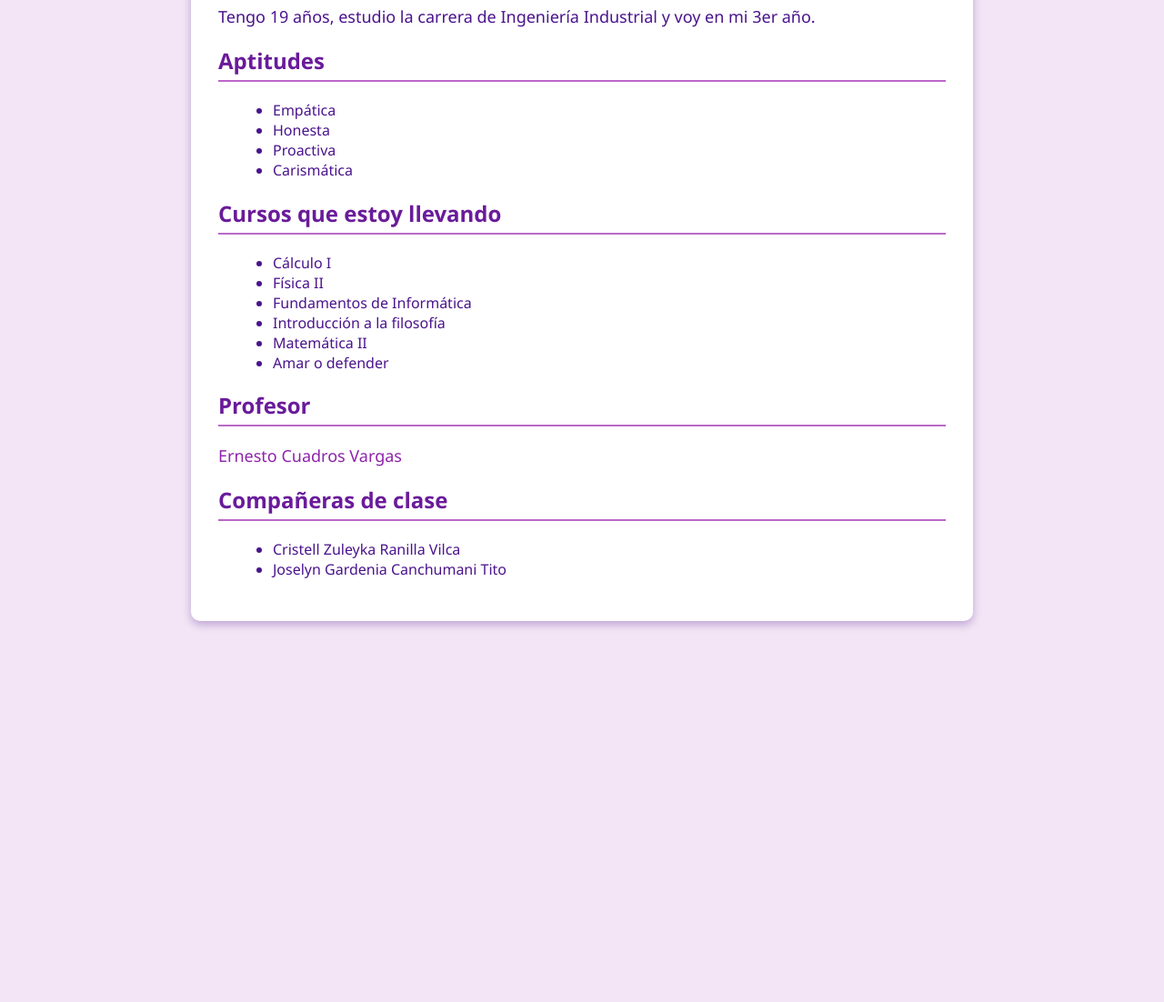
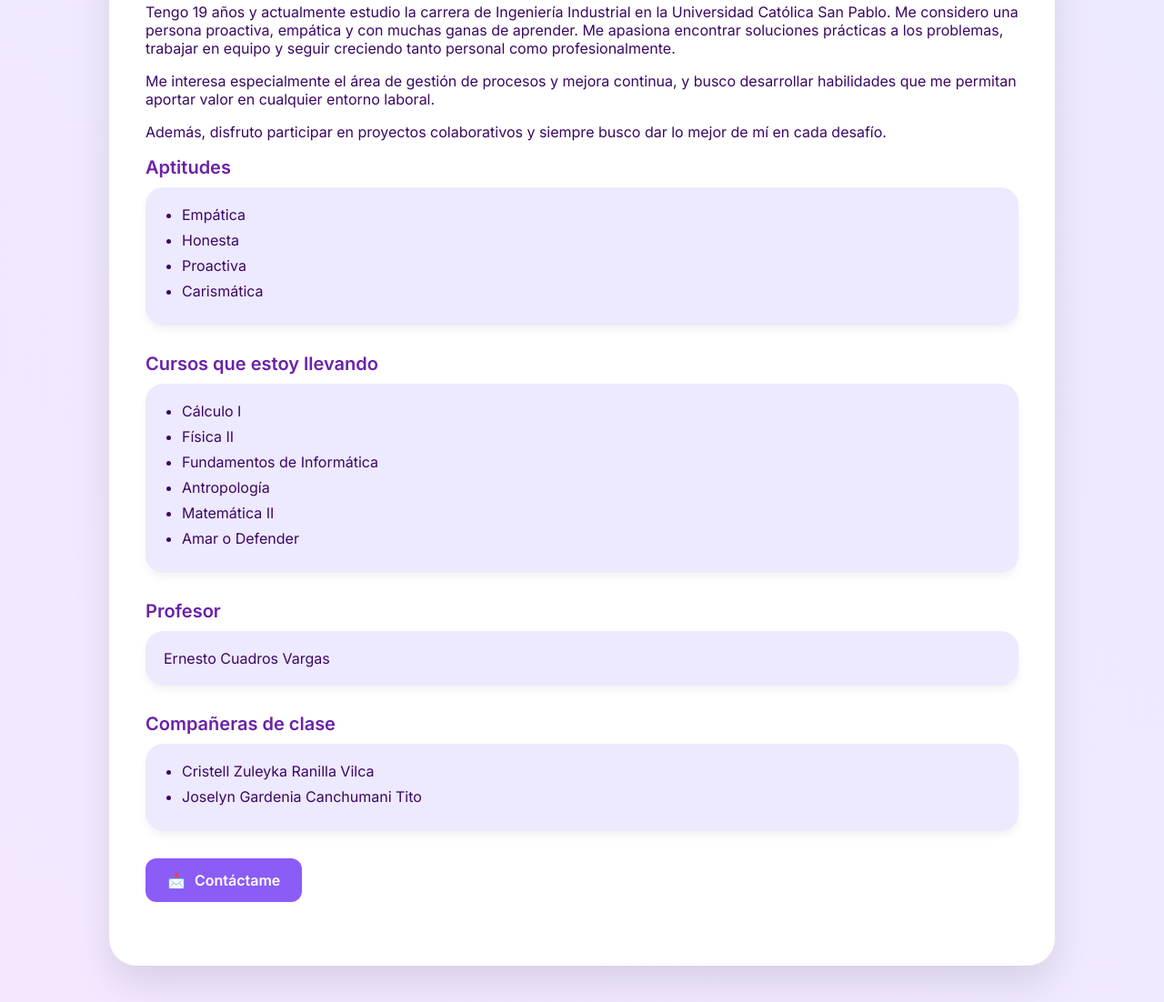
Before and after one commit to Kimberly230705/Kinverli-Rodriguez-Escarza, a plain HTML site: page index.html in a window 1280 px wide. Shown: the part 157-1259 px from the top of the page at 91% size. Before the commit the page ends 880 px from the top, so only its background shows below. Drawn offline with Linux system fonts and the light colour scheme.

Commit message:
Update index.html

```diff
--- a/index.html
+++ b/index.html
@@ -4,80 +4,129 @@
   <meta charset="UTF-8">
   <meta name="viewport" content="width=device-width, initial-scale=1.0">
   <title>Kinverli Masiel Rodríguez Escarza</title>
+  <link href="https://fonts.googleapis.com/css2?family=Inter:wght@400;600;700&display=swap" rel="stylesheet">
   <style>
     body {
-      font-family: 'Segoe UI', Tahoma, Geneva, Verdana, sans-serif;
-      background-color: #f3e5f5;
-      color: #4a148c;
+      font-family: 'Inter', sans-serif;
+      background: linear-gradient(to top right, #f3e8ff, #ede9fe);
+      color: #3b0764;
       margin: 0;
       padding: 0;
     }
-
     .container {
-      max-width: 800px;
+      max-width: 960px;
       margin: 40px auto;
-      background-color: #ffffff;
-      padding: 30px;
-      border-radius: 10px;
-      box-shadow: 0 4px 10px rgba(74, 20, 140, 0.3);
+      background: white;
+      padding: 40px;
+      border-radius: 30px;
+      box-shadow: 0 20px 40px rgba(0,0,0,0.1);
     }
-
-    h1, h2 {
-      color: #6a1b9a;
-      border-bottom: 2px solid #ba68c8;
-      padding-bottom: 5px;
+    h1 {
+      font-size: 32px;
+      color: #5b21b6;
+      margin-bottom: 20px;
     }
-
+    p {
+      font-size: 16px;
+      margin-bottom: 16px;
+    }
+    .section {
+      margin-bottom: 30px;
+    }
+    .section h2 {
+      font-size: 20px;
+      font-weight: 600;
+      color: #6b21a8;
+      margin-bottom: 10px;
+    }
     ul {
-      list-style-type: disc;
-      margin-left: 20px;
+      padding-left: 20px;
+      margin: 0;
     }
-
-    a {
-      color: #8e24aa;
+    ul li {
+      margin-bottom: 8px;
+    }
+    .card {
+      background: #ede9fe;
+      padding: 20px;
+      border-radius: 20px;
+      box-shadow: 0 5px 10px rgba(0,0,0,0.05);
+      margin-bottom: 20px;
+    }
+    .contact-button {
+      display: inline-flex;
+      align-items: center;
+      background: #8b5cf6;
+      color: white;
+      padding: 14px 24px;
       text-decoration: none;
+      border-radius: 12px;
+      font-weight: 600;
+      font-size: 16px;
+      transition: background 0.3s;
     }
-
-    a:hover {
-      text-decoration: underline;
+    .contact-button:hover {
+      background: #7c3aed;
     }
-
-    p {
-      font-size: 18px;
+    .contact-button::before {
+      content: "📩";
+      margin-right: 10px;
     }
   </style>
 </head>
 <body>
   <div class="container">
     <h1>Kinverli Masiel Rodríguez Escarza</h1>
-    <p>Tengo 19 años, estudio la carrera de Ingeniería Industrial y voy en mi 3er año.</p>
+    <p>Tengo 19 años y actualmente estudio la carrera de Ingeniería Industrial en la Universidad Católica San Pablo. Me considero una persona proactiva, empática y con muchas ganas de aprender. Me apasiona encontrar soluciones prácticas a los problemas, trabajar en equipo y seguir creciendo tanto personal como profesionalmente.</p>
+    <p>Me interesa especialmente el área de gestión de procesos y mejora continua, y busco desarrollar habilidades que me permitan aportar valor en cualquier entorno laboral.</p>
+    <p>Además, disfruto participar en proyectos colaborativos y siempre busco dar lo mejor de mí en cada desafío.</p>
 
+    <div class="section">
       <h2>Aptitudes</h2>
+      <div class="card">
         <ul>
           <li>Empática</li>
           <li>Honesta</li>
           <li>Proactiva</li>
           <li>Carismática</li>
         </ul>
+      </div>
+    </div>
 
+    <div class="section">
       <h2>Cursos que estoy llevando</h2>
+      <div class="card">
         <ul>
           <li>Cálculo I</li>
           <li>Física II</li>
           <li>Fundamentos de Informática</li>
-      <li>Introducción a la filosofía</li>
+          <li>Antropología</li>
           <li>Matemática II</li>
-      <li>Amar o defender</li>
+          <li>Amar o Defender</li>
         </ul>
+      </div>
+    </div>
 
+    <div class="section">
       <h2>Profesor</h2>
-    <p><a href="https://www.linkedin.com/in/ecuadrosv/" target="_blank">Ernesto Cuadros Vargas</a></p>
+      <div class="card">
+        Ernesto Cuadros Vargas
+      </div>
+    </div>
 
+    <div class="section">
       <h2>Compañeras de clase</h2>
+      <div class="card">
         <ul>
           <li>Cristell Zuleyka Ranilla Vilca</li>
           <li>Joselyn Gardenia Canchumani Tito</li>
         </ul>
       </div>
+    </div>
+
+    <div class="section">
+      <a href="mailto:kinverli@example.com" class="contact-button">Contáctame</a>
+    </div>
+  </div>
 </body>
 </html>
```
Lines whose indentation alone changed are shown as unchanged.
